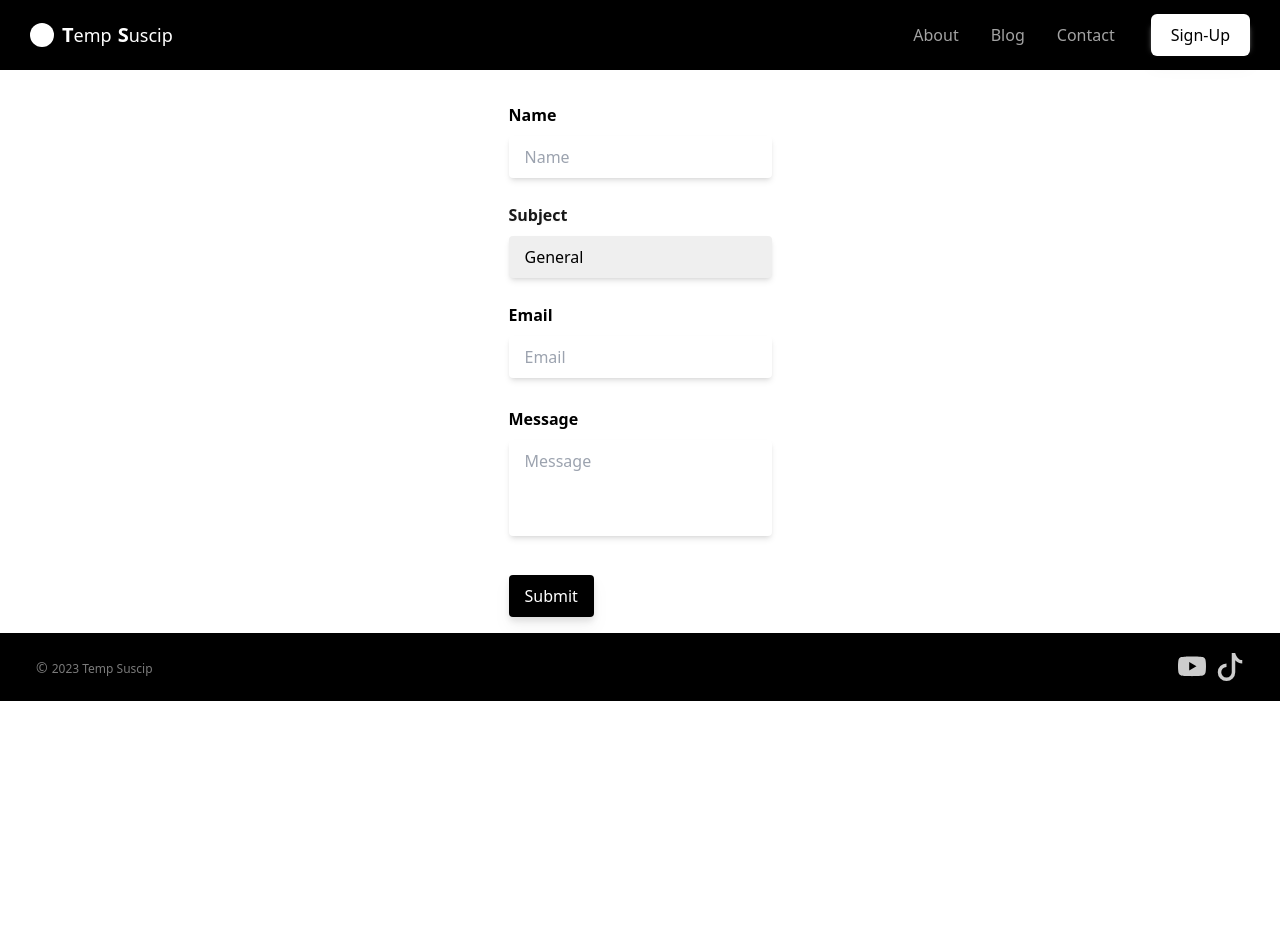
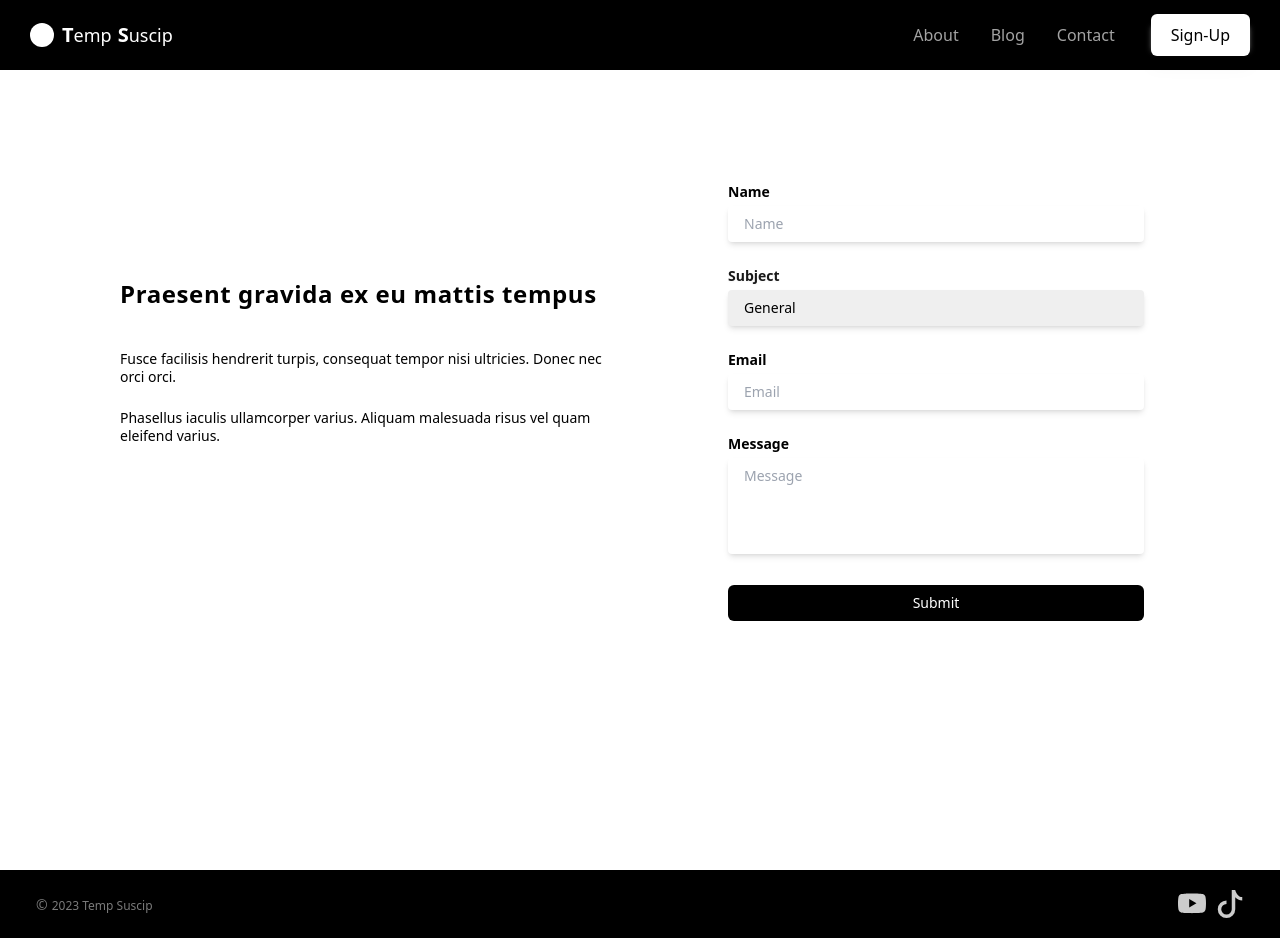
Before and after one commit to tannertanner1/pages-router, a Next.js app: page /contact/nodemailer in a window 1280 px wide. Before the commit the page ends 800 px from the top, so only its background shows below. Built offline with nearby package versions, Linux system fonts and the light colour scheme.

Commit message:
updates contact form

```diff
--- a/components/email.js
+++ b/components/email.js
@@ -64,41 +64,66 @@ export default function Email() {
   };
 
   return (
-    // pass event to handleSubmit() function on submit
-    <div className="relative flex items-center justify-center mt-4 py-4 px-8">
-      <form onSubmit={handleSubmit}>
+    <div className="flex flex-col md:flex-row items-center justify-center h-screen p-4 overflow-y-auto">
 
-        <label htmlFor="name" className="block mb-2 font-semibold text">Name</label>
+      <div className="inline-flex md:w-1/2 md:h-1/2 md:pl-4">
+        <div className="text text-center md:text-left md:w-5/6 h-fit md:h-1/2">
+          <h2 className="text-2xl font-semibold pb-3 md:pb-6 pt-3 md:pt-0">Praesent gravida ex eu mattis tempus</h2>
+          <div className="max-w-sm min-w-full md:space-y-2">
+            <div className="inline-flex items-center md:w-full text-sm font-light leading-tight pt-2 md:pt-4">
+              Fusce facilisis hendrerit turpis, consequat tempor nisi ultricies. Donec nec orci orci.</div>
+            <div className="inline-flex items-center md:w-full text-sm font-light leading-tight pt-2 md:pt-4 pb-6">
+              Phasellus iaculis ullamcorper varius. Aliquam malesuada risus vel quam eleifend varius.
+            </div>
+          </div>
+        </div>
+      </div>
+
+      <form onSubmit={handleSubmit} className="md:w-1/2 w-full max-w-md text-sm h-5/6 md:h-3/4 md:pr-8">
+        <label htmlFor="name" className="block mb-1 font-semibold">Name</label>
         <input
-          placeholder="Name" className="mb-6 w-full rounded p-2 text-black bg-opacity-90 shadow-md pl-4 pr-4 focus:outline-none"
-          id="name" value={name} onChange={(e) => setName(e.target.value)}
-        ></input>
+          placeholder="Name"
+          className="mb-6 w-full rounded p-2 text-black bg-opacity-90 shadow-md pl-4 pr-4 focus:outline-none"
+          id="name"
+          value={name}
+          onChange={(e) => setName(e.target.value)}
+        />
 
-        <label htmlFor="subject" className="block mb-2 font-semibold opacity-90 drop-shadow-sm text">Subject</label>
+        <label htmlFor="subject" className="block mb-1 font-semibold opacity-90 drop-shadow-sm text">Subject</label>
         <select
           className="mb-6 w-full rounded p-2 text-black bg-opacity-90 shadow-md pl-4 pr-4 focus:outline-none font-medium appearance-none"
-          id="subject" value={subject} onChange={(e) => setSubject(e.target.value)}
+          id="subject"
+          value={subject}
+          onChange={(e) => setSubject(e.target.value)}
         >
           <option value="General">General</option>
           <option value="Lessons">Lessons</option>
           <option value="Billing">Billing</option>
         </select>
 
-        <label className="block mb-2 font-semibold text" htmlFor="name">Email</label>
+        <label htmlFor="name" className="block mb-1 font-semibold text">Email</label>
         <input
-          placeholder="Email" className={`${emailError ? '' : 'mb-6'} w-full rounded p-2 text-black bg-opacity-90 shadow-md pl-4 pr-4 focus:outline-none`}
-          id="email" value={email} onChange={(e) => { setEmail(e.target.value); setEmailError(''); }}
-        ></input>
-        <div className="mt-1 mb-1 text-red-500 text-sm">{emailError}</div>
+          placeholder="Email"
+          className={`${emailError ? '' : 'mb-5'} w-full rounded p-2 text-black bg-opacity-90 shadow-md pl-4 pr-4 focus:outline-none`}
+          id="email"
+          value={email}
+          onChange={(e) => { setEmail(e.target.value); setEmailError(''); }}
+        />
+        <div className="text-xs mt-1 mb-1 text-red-500">{emailError}</div>
 
-        <label htmlFor="message" className="block mb-2 font-semibold text">Message</label>
+        <label htmlFor="message" className="block mb-1 font-semibold text">Message</label>
         <textarea
-          placeholder="Message" className={`${messageError ? '' : 'mb-5'} h-24 w-full rounded p-2 text-black bg-opacity-90 shadow-md pl-4 pr-4 resize-none focus:outline-none`}
-          id="message" value={message} onChange={(e) => { setMessage(e.target.value); setMessageError(''); }}
-        ></textarea>
-        <div className="mb-2 text-red-500 text-sm">{messageError}</div>
+          placeholder="Message"
+          className={`${messageError ? '' : 'mb-4'} h-24 w-full rounded p-2 text-black bg-opacity-90 shadow-md pl-4 pr-4 resize-none focus:outline-none`}
+          id="message"
+          value={message}
+          onChange={(e) => { setMessage(e.target.value); setMessageError(''); }}
+        />
+        <div className="text-xs mb-2.5 text-red-500">{messageError}</div>
 
-        <button type="submit" className="btn mt-1 py-2 px-4 mr-3">Submit</button>
+        <button type="submit" className="font-medium rounded-md w-full py-2 px-4 mb-6 text-invert bg-invert hover:bg-black/95 active:bg-black/90 dark:hover:bg-white/95 dark:active:bg-white/90 focus:outline-none transition-opacity ease-in duration-300">
+          <span className="">Submit</span>
+        </button>
       </form>
     </div>
   );
--- a/components/footer.js
+++ b/components/footer.js
@@ -11,12 +11,20 @@ export default function Footer() {
       </div>
 
       <div className="flex">
-        <Link href="https://www.youtube.com" aria-label="YouTube" className=""><svg className="text-invert opacity-80 drop-shadow-lg hover:text-opacity-90 transition duration-300 w-7 h-7" fill="currentColor" viewBox="0 0 16 16" xmlns="http://www.w3.org/2000/svg">
-          <path d="M8.051 1.999h.089c.822.003 4.987.033 6.11.335a2.01 2.01 0 0 1 1.415 1.42c.101.38.172.883.22 1.402l.01.104.022.26.008.104c.065.914.073 1.77.074 1.957v.075c-.001.194-.01 1.108-.082 2.06l-.008.105-.009.104c-.05.572-.124 1.14-.235 1.558a2.007 2.007 0 0 1-1.415 1.42c-1.16.312-5.569.334-6.18.335h-.142c-.309 0-1.587-.006-2.927-.052l-.17-.006-.087-.004-.171-.007-.171-.007c-1.11-.049-2.167-.128-2.654-.26a2.007 2.007 0 0 1-1.415-1.419c-.111-.417-.185-.986-.235-1.558L.09 9.82l-.008-.104A31.4 31.4 0 0 1 0 7.68v-.123c.002-.215.01-.958.064-1.778l.007-.103.003-.052.008-.104.022-.26.01-.104c.048-.519.119-1.023.22-1.402a2.007 2.007 0 0 1 1.415-1.42c.487-.13 1.544-.21 2.654-.26l.17-.007.172-.006.086-.003.171-.007A99.788 99.788 0 0 1 7.858 2h.193zM6.4 5.209v4.818l4.157-2.408L6.4 5.209z" />
-        </svg></Link>
-        <Link href="https://www.tiktok.com" aria-label="TikTok" className="ml-2.5 mr-5"><svg className="text-invert opacity-80 drop-shadow-lg hover:text-opacity-90 transition duration-300 w-7 h-7" fill="currentColor" viewBox="0 0 16 16" xmlns="http://www.w3.org/2000/svg">
-          <path d="M9 0h1.98c.144.715.54 1.617 1.235 2.512C12.895 3.389 13.797 4 15 4v2c-1.753 0-3.07-.814-4-1.829V11a5 5 0 1 1-5-5v2a3 3 0 1 0 3 3V0Z" />
-        </svg></Link>
+        <Link href="https://www.youtube.com" passHref legacyBehavior>
+          <a target="_blank" rel="noopener noreferrer" aria-label="YouTube" className="">
+            <svg className="text-invert opacity-80 drop-shadow-lg hover:text-opacity-90 transition duration-300 w-7 h-7 mr-2.5" fill="currentColor" viewBox="0 0 16 16" xmlns="http://www.w3.org/2000/svg">
+              <path d="M8.051 1.999h.089c.822.003 4.987.033 6.11.335a2.01 2.01 0 0 1 1.415 1.42c.101.38.172.883.22 1.402l.01.104.022.26.008.104c.065.914.073 1.77.074 1.957v.075c-.001.194-.01 1.108-.082 2.06l-.008.105-.009.104c-.05.572-.124 1.14-.235 1.558a2.007 2.007 0 0 1-1.415 1.42c-1.16.312-5.569.334-6.18.335h-.142c-.309 0-1.587-.006-2.927-.052l-.17-.006-.087-.004-.171-.007-.171-.007c-1.11-.049-2.167-.128-2.654-.26a2.007 2.007 0 0 1-1.415-1.419c-.111-.417-.185-.986-.235-1.558L.09 9.82l-.008-.104A31.4 31.4 0 0 1 0 7.68v-.123c.002-.215.01-.958.064-1.778l.007-.103.003-.052.008-.104.022-.26.01-.104c.048-.519.119-1.023.22-1.402a2.007 2.007 0 0 1 1.415-1.42c.487-.13 1.544-.21 2.654-.26l.17-.007.172-.006.086-.003.171-.007A99.788 99.788 0 0 1 7.858 2h.193zM6.4 5.209v4.818l4.157-2.408L6.4 5.209z" />
+            </svg>
+          </a>
+        </Link>
+        <Link href="https://www.tiktok.com" passHref legacyBehavior>
+          <a target="_blank" rel="noopener noreferrer" aria-label="TikTok">
+            <svg className="text-invert opacity-80 drop-shadow-lg hover:text-opacity-90 transition duration-300 w-7 h-7 mr-5" fill="currentColor" viewBox="0 0 16 16" xmlns="http://www.w3.org/2000/svg">
+              <path d="M9 0h1.98c.144.715.54 1.617 1.235 2.512C12.895 3.389 13.797 4 15 4v2c-1.753 0-3.07-.814-4-1.829V11a5 5 0 1 1-5-5v2a3 3 0 1 0 3 3V0Z" />
+            </svg>
+          </a>
+        </Link>
       </div>
     </footer>
   );
--- a/components/layout.js
+++ b/components/layout.js
@@ -1,7 +1,4 @@
 import { useState, useEffect } from "react";
-
-import dynamic from "next/dynamic";
-const Link = dynamic(() => import("react-scroll").then((mod) => mod.Link), { ssr: false });
 
 import Navbar from "./navbar.js";
 import Footer from "./footer.js";
@@ -40,10 +37,10 @@ export default function Layout({ children }) {
   }, [isDrawer]);
 
   return (
-    <Link to='' smooth={true}>
+    <>
       <Navbar isDrawer={isDrawer} handleDrawer={handleDrawer} />
       {children}
       <Footer />
-    </Link>
+    </>
   );
 }
--- a/meta.js
+++ b/meta.js
@@ -59,11 +59,11 @@ export const pageData = {
       description: 'Cal.com link',
     },
   },
-  posts: {
-    path: '/posts',
+  blog: {
+    path: '/blog',
     image: '/profile.png',
     alt: 'Alt text',
-    title: 'Posts | Temp Suscip',
+    title: 'Blog | Temp Suscip',
     description: 'Blog posts',
   },
 };
--- a/pages/_app.js
+++ b/pages/_app.js
@@ -1,5 +1,5 @@
 import "../styles/globals.css";
-import Layout from "../components/layout.js"
+import Layout from "../components/layout.js";
 
 export default function App({ Component, pageProps }) {
   return (
--- a/pages/posts/[id].js
+++ b/pages/blog/[id].js
@@ -15,7 +15,7 @@ export async function getStaticPaths() {
 }
 
 export default function Post({ postData }) {
-  const url = `https://pages-router-eight.vercel.app/posts/${postData.id}`;
+  const url = `https://pages-router-eight.vercel.app/blog/${postData.id}`;
   const Course = {
     "@context": "https://schema.org",
     "@type": "Course",
@@ -23,7 +23,7 @@ export default function Post({ postData }) {
     "description": postData.description,
     "provider": {
       "@type": "Organization",
-      "name": "Site Name",
+      "name": "Temp Suscip",
       "sameAs": url
     }
   };
@@ -32,7 +32,7 @@ export default function Post({ postData }) {
   //   "@type": "BlogPosting",
   //   "author": {
   //     "@type": "Person",
-  //     "name": 'Site Name'
+  //     "name": 'Temp Suscip'
   //   },
   //   "thumbnail": postData.image,
   //   "headline": postData.title,
@@ -61,7 +61,7 @@ export default function Post({ postData }) {
       <div className="max-w-screen-sm px-4 mt-12 mb-24 mx-auto">
 
         <div className="flex flex-col items-center mb-3">
-          <Link href="/posts">
+          <Link href="/blog">
             <Image priority={true} src={postData.image} alt={postData.alt} height={144} width={144} className="rounded-full mb-8" />
           </Link>
         </div>
@@ -74,10 +74,6 @@ export default function Post({ postData }) {
           <article className="break-after-auto" dangerouslySetInnerHTML={{ __html: postData.contentHtml }} />
         </div>
 
-        <div className="back text-4xl mt-12">
-          <Link href="/posts">←</Link>
-        </div>
-
       </div>
     </>
   );
--- a/pages/posts/index.js
+++ b/pages/blog/index.js
@@ -6,29 +6,28 @@ import Image from 'next/image';
 import Date from '../../components/date.js';
 
 import { getSortedPostsData } from '../../lib/posts.js';
-
 export async function getStaticProps() {
   const allPostsData = getSortedPostsData();
   return { props: { allPostsData } };
 }
 
-export default function Posts({ allPostsData }) {
+export default function Blog({ allPostsData }) {
   return (
     <>
       <Head>
         <link rel="icon" href="images/favicon.ico" />
-        <title>{pageData['posts'].title}</title>
+        <title>{pageData['blog'].title}</title>
 
-        <meta name="title" content={pageData['posts'].title} />
-        <meta name="description" content={pageData['posts'].description} key="desc" />
+        <meta name="title" content={pageData['blog'].title} />
+        <meta name="description" content={pageData['blog'].description} key="desc" />
 
-        <meta property="og:image" content={pageData['posts'].image} />
-        <meta property="og:image:alt" content={pageData['posts'].alt} />
-        <meta property="og:title" content={pageData['posts'].title} />
-        <meta property="og:description" content={pageData['posts'].description} />
+        <meta property="og:image" content={pageData['blog'].image} />
+        <meta property="og:image:alt" content={pageData['blog'].alt} />
+        <meta property="og:title" content={pageData['blog'].title} />
+        <meta property="og:description" content={pageData['blog'].description} />
         <meta property="og:site_name" content={"Site Name"} />
         <meta property="og:type" content="website" />
-        <meta property="og:url" content={`https://pages-router-eight.vercel.app${pageData['posts'].path}`} />
+        <meta property="og:url" content={`https://pages-router-eight.vercel.app${pageData['blog'].path}`} />
       </Head>
       <div className="max-w-screen-sm px-4 mt-12 mb-24 mx-auto">
         <div className="flex flex-col items-center">
@@ -36,21 +35,19 @@ export default function Posts({ allPostsData }) {
         </div>
 
         <section className="text-xl leading-6 p-1">
-          <h1 className="text-3xl text-gray-700 text-opacity-50 dark:text-gray-300 leading-8 py-8">Posts</h1>
+          <h1 className="text-3xl text-gray-700 text-opacity-50 dark:text-gray-300 leading-8 py-8">Blog</h1>
 
           {/* <ul className="list-none p-0 m-0"> */}
           <ul className="">
             {allPostsData.map(({ id, image, alt, title, date, description }) => (
               <li className="mb-6 flex" key={id}>
-                {/* <div className="content flex-1 py-6"> */}
                 <div className="content flex-1 py-2">
-                  <div className="title mb-2"><Link href={`/posts/${id}`}>{title}</Link></div>
+                  <div className="title mb-2"><Link href={`/blog/${id}`}>{title}</Link></div>
                   <div className="date text-xs mt-1"><Date dateString={date} /></div>
                   <div className="desc text-lg mt-3 break-after-auto">{description}</div>
                 </div>
-                {/* <div className="mt-3 mb-3"> */}
                 <div className="mt-3 mb-3">
-                  <Link priority={true} href={`/posts/${id}`}><Image src={image} alt={alt} width={100} height={100} className="rounded-lg" /></Link>
+                  <Link priority={true} href={`/blog/${id}`}><Image src={image} alt={alt} width={100} height={100} className="rounded-lg" /></Link>
                 </div>
               </li>
             ))}
--- a/pages/contact/sendgrid.js
+++ b/pages/contact/sendgrid.js
@@ -19,6 +19,9 @@ export default function Sendgrid() {
         <meta property="og:type" content="website" />
         <meta property="og:url" content={`https://pages-router-eight.vercel.app${pageData['contact'].sendgrid.path}`} />
       </Head>
+
+      {/* <div className="h-screen w-full" /> */}
+
     </>
   );
 }
```
Also changed, not shown: components/home.js (+29 -19 lines), 1 other file (tests, documents, lock files or other folders).
